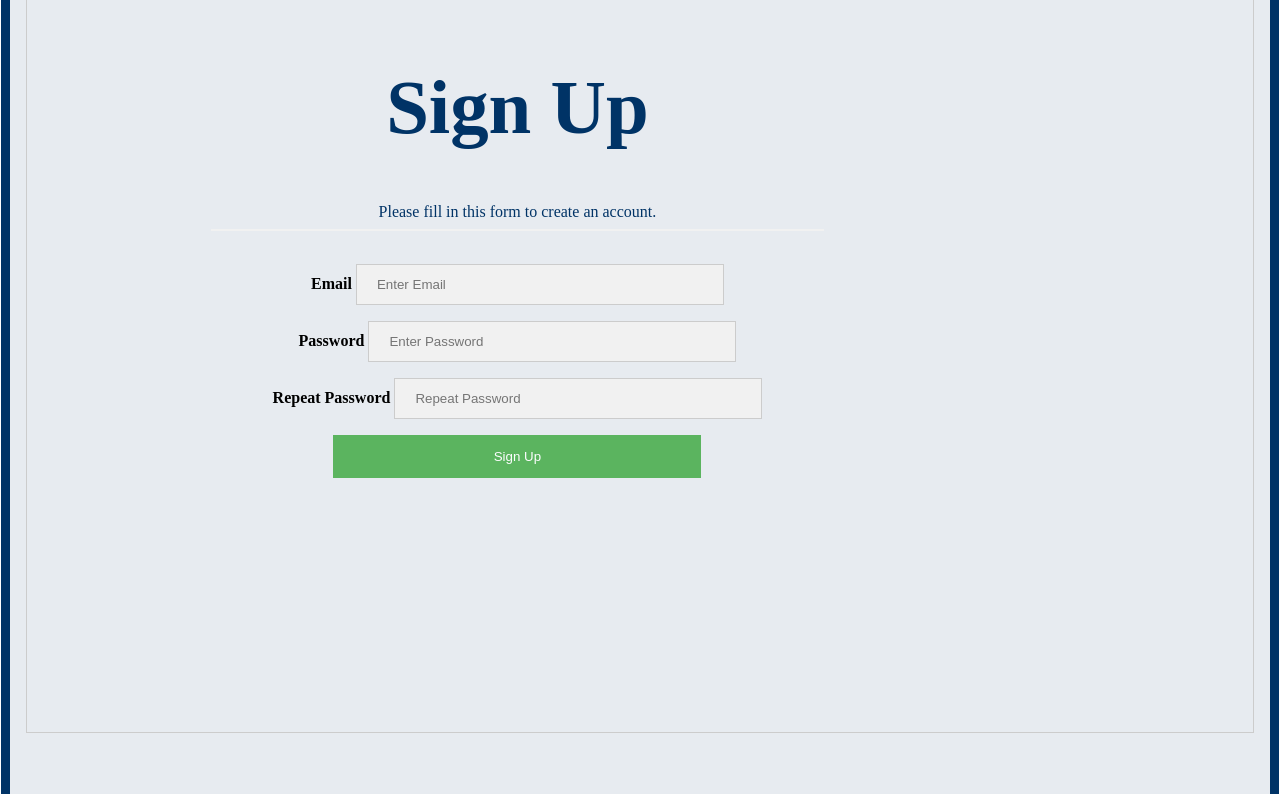
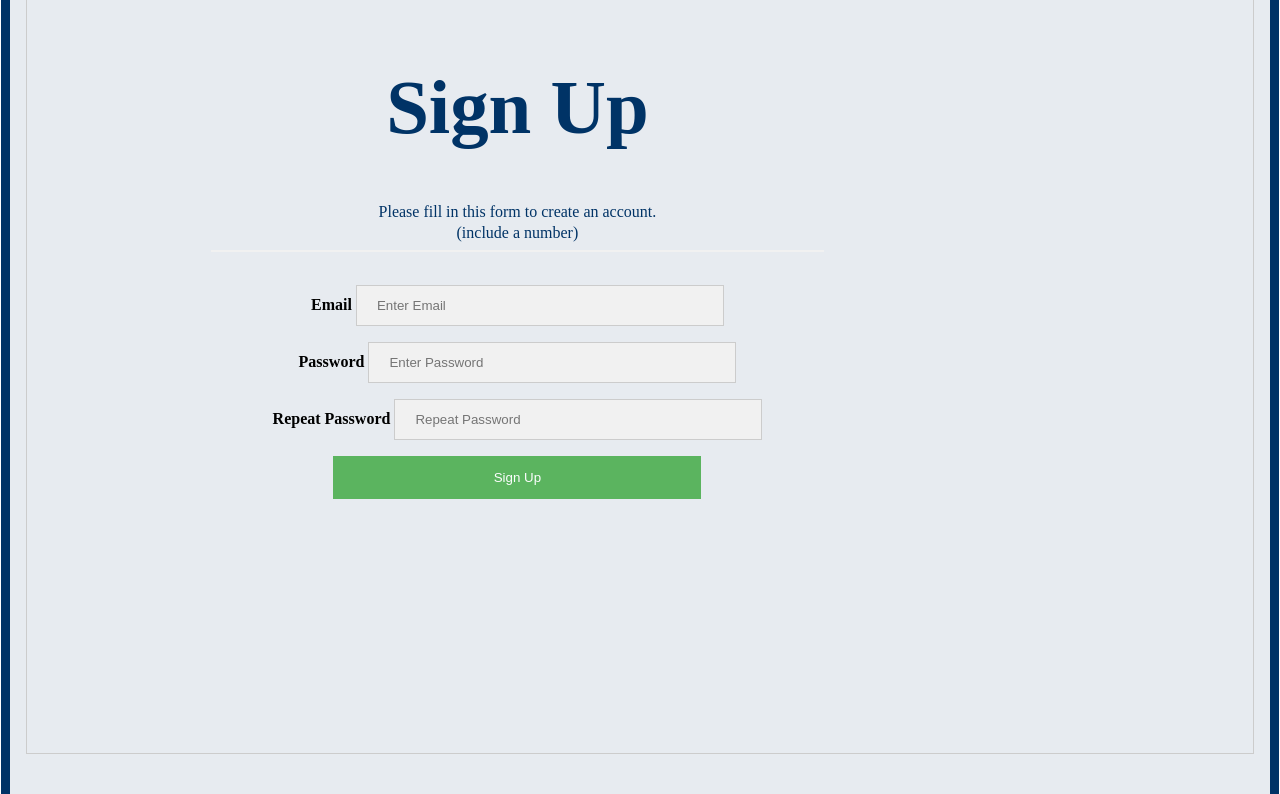
Before and after one commit to Devan2738/screenplaygenerator, a PHP site: page /signup.php in a window 1280 px wide. Shown: the part 247-1041 px from the top of the page. Run offline with PHP 8.4, Linux system fonts and the light colour scheme.

Commit message:
added password requirement description

```diff
--- a/signup.php
+++ b/signup.php
@@ -30,6 +30,7 @@
         <div class="container">
             <h1>Sign Up</h1>
             <p>Please fill in this form to create an account.</p>
+            <p>(include a number)</p>
             <hr>
 
             <label for="email"><b>Email</b></label>
```
